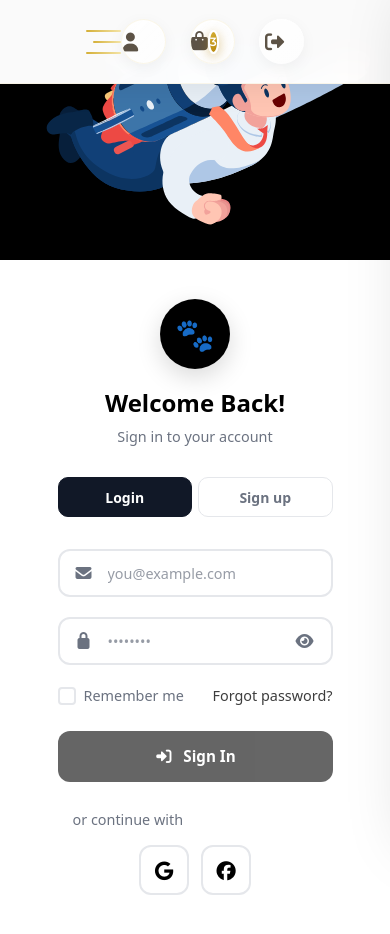
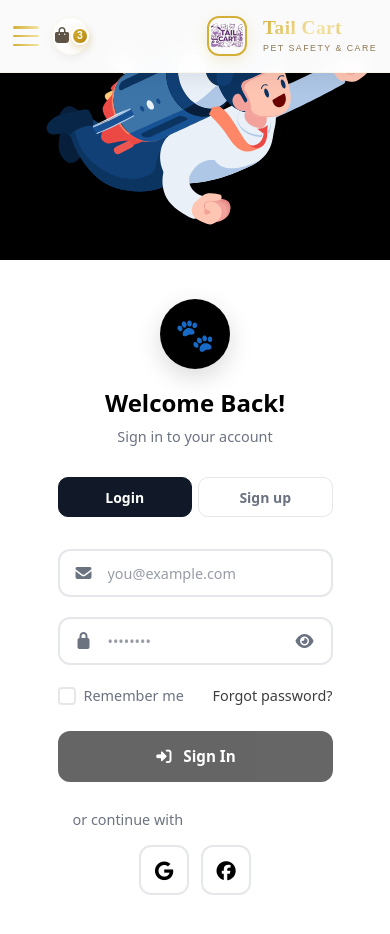
Before and after one commit to Gokulgopan01/Tail-Cart-frontend, an Angular app: page / in a window 390 px wide. Shown: the top 934 px of the page. Built offline with nearby package versions, Linux system fonts and the light colour scheme.

Commit message:
'updated'

```diff
--- a/src/app/home/home.component.html
+++ b/src/app/home/home.component.html
@@ -32,7 +32,7 @@
 
 <!-- Features services Section-------------------------------------------------------------------------------------------------------------------------------- -->
 
-<section class="features-section">
+<section class="features-section fade-in">
   <div class="container">
     <div class="section-header">
       <h2 class="section-title">Pet Services</h2>
@@ -210,7 +210,7 @@
 <!-- detailed section ------------------------------------------------------------------------------------------------------------------------------->
 
 <!-- Detailed Section pet scanning -->
-<section class="detailed-section">
+<section class="detailed-section fade-in">
   <div class="container">
     <div class="detailed-content">
       <!-- Left Side: Content -->
@@ -281,7 +281,7 @@
 <!--Docuemnt upload section--------------------------------------------------------------------------->
 
 <!-- Pet Documents Section -->
-<section class="pet-documents-section">
+<section class="pet-documents-section fade-in">
   <div class="container">
     <div class="documents-content">
       <!-- Left Side: Video -->
--- a/src/app/navbar/navbar.component.css
+++ b/src/app/navbar/navbar.component.css
@@ -1,171 +1,119 @@
-/* ===== ULTRA LUXURY GOLD & WHITE NAVBAR ===== */
+/* ===== LUXURY GOLD & WHITE NAVBAR ===== */
 
 /* Import luxury font */
-@import url('https://fonts.googleapis.com/css2?family=Cormorant+Garamond:wght@300;400;500;600;700&family=Montserrat:wght@300;400;500;600&display=swap');
 
-/* Base Navbar - Ultra Luxury White & Gold */
+/* Base Navbar */
 .navbar {
   position: fixed;
   top: 0;
   left: 0;
   width: 100%;
-  z-index: 9999;
+  z-index: 1000;
   background: rgba(255, 255, 255, 0.98);
-  backdrop-filter: blur(20px) saturate(180%);
-  -webkit-backdrop-filter: blur(20px) saturate(180%);
-  box-shadow: 0 4px 30px rgba(0, 0, 0, 0.08);
+  backdrop-filter: blur(10px);
+  -webkit-backdrop-filter: blur(10px);
+  box-shadow: 0 4px 20px rgba(0, 0, 0, 0.08);
   border-bottom: 1px solid rgba(212, 175, 55, 0.1);
-  transition: all 0.5s cubic-bezier(0.4, 0, 0.2, 1);
-  padding: 1.5rem 0;
+  transition: all 0.4s ease;
+  padding: 1rem 0;
   font-family: 'Montserrat', sans-serif;
 }
 
 .navbar.scrolled {
-  padding: 1rem 0;
+  padding: 0.7rem 0;
   background: rgba(255, 255, 255, 0.99);
-  box-shadow: 0 8px 32px rgba(0, 0, 0, 0.1);
-  border-bottom: 1px solid rgba(212, 175, 55, 0.15);
+  box-shadow: 0 6px 25px rgba(0, 0, 0, 0.1);
 }
 
 .nav-container {
-  max-width: 1600px;
+  display: flex;
+  justify-content: space-between; /* left, center, right alignment */
+  align-items: center;
+  max-width: 1400px;
   margin: 0 auto;
-  padding: 0 3rem;
-  display: flex;
-  justify-content: space-between;
-  align-items: center;
+  padding: 0 2rem;
+  position: relative;
 }
 
-/* Logo Section - Moved to Right Corner */
+/* Logo Section */
 .nav-logo {
   display: flex;
   align-items: center;
-  gap: 1.2rem;
-  order: 3; /* Move to right */
-  transition: all 0.4s ease;
-  padding-left: 2rem;
-  border-left: 1px solid rgba(212, 175, 55, 0.2);
+  gap: 1rem;
+  transition: transform 0.3s ease;
 }
 
 .nav-logo:hover {
-  transform: translateX(-5px);
+  transform: translateY(-2px);
 }
 
 .nav-logo img {
-  height: 60px;
-  width: 60px;
-  border-radius: 50%;
+  height: 50px;
+  width: 50px;
+  border-radius: 12px;
   object-fit: cover;
   border: 2px solid #D4AF37;
   padding: 2px;
-  box-shadow: 0 0 20px rgba(212, 175, 55, 0.3);
-  transition: all 0.5s ease;
-}
-
-.nav-logo:hover img {
-  transform: rotate(-5deg);
-  box-shadow: 0 0 30px rgba(212, 175, 55, 0.5);
+  box-shadow: 0 4px 15px rgba(212, 175, 55, 0.2);
 }
 
 .logo-text h1 {
-  font-size: 2rem;
+  font-size: 1.8rem;
   font-weight: 700;
   font-family: 'Cormorant Garamond', serif;
   background: linear-gradient(135deg, #D4AF37 0%, #F4E4A6 50%, #D4AF37 100%);
   -webkit-background-clip: text;
   background-clip: text;
   color: transparent;
-  letter-spacing: 1px;
+  letter-spacing: 0.5px;
   margin: 0;
-  line-height: 1;
-  text-transform: uppercase;
-  position: relative;
-}
-
-.logo-text h1::after {
-  content: '';
-
-  bottom: -5px;
-  left: 0;
-  width: 100%;
-  height: 1px;
-  background: linear-gradient(90deg, transparent, #D4AF37, transparent);
+  line-height: 1.2;
 }
 
 .logo-text p {
   font-size: 0.75rem;
   color: #8C7853;
-  letter-spacing: 2px;
+  letter-spacing: 1.5px;
   text-transform: uppercase;
-  margin: 5px 0 0 0;
+  margin: 3px 0 0 0;
   font-weight: 500;
-  position: relative;
-  padding-left: 10px;
 }
 
-.logo-text p::before {
-  content: '✦';
-
-  left: 0;
-  top: 50%;
-  transform: translateY(-50%);
-  color: #D4AF37;
-  font-size: 8px;
-}
-
-/* Center Navigation Links - Enhanced Luxury */
+/* Center Navigation Links */
 .nav-links {
+  position: static; /* remove left:50% etc */
+  transform: none;
   display: flex;
-  gap: clamp(2rem, 3vw, 3.2rem);
+  gap: 2.5rem;
   align-items: center;
-  flex: 1;
-  justify-content: center;
+  margin: 0 auto; /* optional: helps center links if logo width is small */
 }
 
 .nav-link {
   position: relative;
   color: #5D5346;
-  font-size: 0.85rem;
+  font-size: 0.9rem;
   font-weight: 500;
-  letter-spacing: 1.5px;
+  letter-spacing: 1px;
   text-decoration: none;
   text-transform: uppercase;
-  padding: 0.8rem 0;
-  transition: all 0.4s ease;
-  font-family: 'Montserrat', sans-serif;
-}
-
-.nav-link::before {
-  content: '✦';
-
-  left: -20px;
-  top: 50%;
-  transform: translateY(-50%) scale(0);
-  color: #D4AF37;
-  font-size: 10px;
-  transition: transform 0.3s ease;
-  opacity: 0;
+  padding: 0.5rem 0;
+  transition: all 0.3s ease;
 }
 
 .nav-link::after {
   content: '';
 
   bottom: 0;
-
-
+  left: 0;
   width: 0;
-  height: 1px;
-  background: linear-gradient(90deg, transparent, #D4AF37, transparent);
-  transition: width 0.4s ease;
+  height: 2px;
+  background: linear-gradient(90deg, #D4AF37 0%, #F4E4A6 100%);
+  transition: width 0.3s ease;
 }
 
 .nav-link:hover {
   color: #D4AF37;
-}
-
-.nav-link:hover::before {
-  transform: translateY(-50%) scale(1);
-  opacity: 1;
 }
 
 .nav-link:hover::after {
@@ -177,35 +125,16 @@
   font-weight: 600;
 }
 
-.nav-link.active::before {
-  content: '✦';
-
-  left: -20px;
-  top: 50%;
-  transform: translateY(-50%) scale(1);
-  color: #D4AF37;
-  font-size: 12px;
-  opacity: 1;
+.nav-link.active::after {
+  width: 100%;
+  background: linear-gradient(90deg, #D4AF37 0%, #F4E4A6 100%);
 }
 
-.nav-link.active::after {
-  content: '';
-
-  bottom: 0;
-
-
-  width: 100%;
-  height: 2px;
-  background: linear-gradient(90deg, #D4AF37, #F4E4A6, #D4AF37);
-  box-shadow: 0 2px 8px rgba(212, 175, 55, 0.3);
-}
-
-/* Left Icons Section - Cart & Profile */
+/* Right Icons Section */
 .nav-icons {
   display: flex;
-  gap: 2rem;
+  gap: 1.5rem;
   align-items: center;
-  order: 1; /* Move to left */
 }
 
 .nav-icon {
@@ -213,142 +142,100 @@
   display: flex;
   align-items: center;
   justify-content: center;
-  width: 50px;
-  height: 50px;
+  width: 45px;
+  height: 45px;
   border-radius: 50%;
   background: linear-gradient(135deg, rgba(255, 255, 255, 0.9), rgba(255, 255, 255, 0.7));
   color: #5D5346;
   text-decoration: none;
-  transition: all 0.4s cubic-bezier(0.68, -0.55, 0.265, 1.55);
-  box-shadow:
-    0 4px 15px rgba(0, 0, 0, 0.05),
-    inset 0 1px 0 rgba(255, 255, 255, 0.8);
+  transition: all 0.3s ease;
+  box-shadow: 0 4px 10px rgba(0, 0, 0, 0.05);
   border: 1px solid rgba(212, 175, 55, 0.1);
 }
 
 .nav-icon:hover {
   background: linear-gradient(135deg, #D4AF37 0%, #F4E4A6 100%);
   color: white;
-  transform: translateY(-5px) rotate(5deg);
-  box-shadow:
-    0 10px 25px rgba(212, 175, 55, 0.3),
-    inset 0 1px 0 rgba(255, 255, 255, 0.3);
-  border-color: rgba(212, 175, 55, 0.3);
+  transform: translateY(-3px);
+  box-shadow: 0 8px 20px rgba(212, 175, 55, 0.25);
 }
 
 .nav-icon i {
-  font-size: 1.2rem;
-  transition: transform 0.3s ease;
+  font-size: 1.1rem;
 }
 
-.nav-icon:hover i {
-  transform: scale(1.1);
-}
-
-/* Cart Icon with Luxury Badge */
+/* Cart Icon with Badge */
 .cart-icon {
   position: relative;
 }
 
 .cart-badge {
 
-  top: -8px;
-  right: -8px;
+  top: -5px;
+  right: -5px;
   background: linear-gradient(135deg, #D4AF37 0%, #B8860B 100%);
   color: white;
-  font-size: 0.75rem;
+  font-size: 0.7rem;
   font-weight: 700;
   border-radius: 50%;
-  width: 24px;
-  height: 24px;
+  width: 20px;
+  height: 20px;
   display: flex;
   align-items: center;
   justify-content: center;
-  box-shadow: 0 3px 10px rgba(184, 134, 11, 0.4);
+  box-shadow: 0 3px 8px rgba(184, 134, 11, 0.3);
   border: 2px solid white;
-  animation: pulse-gold 2s infinite;
 }
 
-@keyframes pulse-gold {
-  0% { box-shadow: 0 3px 10px rgba(184, 134, 11, 0.4); }
-  50% { box-shadow: 0 3px 20px rgba(184, 134, 11, 0.6); }
-  100% { box-shadow: 0 3px 10px rgba(184, 134, 11, 0.4); }
-}
-
-/* Logout Button - Luxury Style */
+/* Logout Button */
 .logout-icon {
   border: none;
   cursor: pointer;
   outline: none;
   font-family: inherit;
-  position: relative;
-  overflow: hidden;
 }
 
-.logout-icon::after {
-  content: '';
+/* ===== MOBILE STYLES ===== */
 
-  top: 50%;
-
-  width: 0;
-  height: 0;
-  border-radius: 50%;
-  background: rgba(212, 175, 55, 0.1);
-  transform: translate(-50%, -50%);
-  transition: width 0.6s, height 0.6s;
-}
-
-.logout-icon:hover::after {
-  width: 100px;
-  height: 100px;
-}
-
-/* Mobile Menu Button - Luxury Style */
+/* Mobile Menu Button */
 .mobile-toggle {
   display: none;
   flex-direction: column;
   justify-content: space-between;
-  width: 35px;
+  width: 30px;
   height: 24px;
   background: transparent;
   border: none;
   cursor: pointer;
   padding: 0;
-  z-index: 10001;
+  z-index: 1001;
   outline: none;
   position: relative;
 }
 
 .mobile-toggle span {
   display: block;
-  height: 2px;
+  height: 3px;
   width: 100%;
   background: linear-gradient(90deg, #D4AF37 0%, #F4E4A6 100%);
-  border-radius: 1px;
-  transition: all 0.4s cubic-bezier(0.68, -0.55, 0.265, 1.55);
+  border-radius: 2px;
+  transition: all 0.3s ease;
   position: relative;
 }
 
-.mobile-toggle span:nth-child(2) {
-  width: 80%;
-  margin-left: auto;
-}
-
-/* Luxury Mobile Menu */
+/* Luxury Mobile Menu - WHITE BACKGROUND */
 .mobile-menu {
   position: fixed;
   top: 0;
   right: -100%;
   width: 85%;
-  max-width: 420px;
+  max-width: 380px;
   height: 100vh;
   background: #FFFFFF; /* SOLID WHITE */
-  backdrop-filter: none;
-  -webkit-backdrop-filter: none;
-  z-index: 9998;
-  padding: 3rem 2.5rem;
-  box-shadow: -20px 0 60px rgba(0, 0, 0, 0.15);
-  transition: right 0.6s cubic-bezier(0.4, 0, 0.2, 1);
+  z-index: 1002;
+  padding: 2rem;
+  box-shadow: -10px 0 40px rgba(0, 0, 0, 0.1);
+  transition: right 0.4s ease;
   overflow-y: auto;
   display: flex;
   flex-direction: column;
@@ -363,40 +250,29 @@
   display: flex;
   justify-content: space-between;
   align-items: center;
-  margin-bottom: 3rem;
-  padding-bottom: 2rem;
+  margin-bottom: 2.5rem;
+  padding-bottom: 1.5rem;
   border-bottom: 1px solid rgba(212, 175, 55, 0.15);
-  position: relative;
-}
-
-.mobile-header::after {
-  content: '';
-
-  bottom: -1px;
-  left: 0;
-  width: 100%;
-  height: 1px;
-  background: linear-gradient(90deg, transparent, #D4AF37, transparent);
 }
 
 .mobile-logo {
   display: flex;
   align-items: center;
-  gap: 1.5rem;
+  gap: 1rem;
 }
 
 .mobile-logo img {
-  height: 60px;
-  width: 60px;
+  height: 50px;
+  width: 50px;
   border-radius: 50%;
   object-fit: cover;
   border: 2px solid #D4AF37;
   padding: 2px;
-  box-shadow: 0 0 25px rgba(212, 175, 55, 0.4);
+  box-shadow: 0 4px 15px rgba(212, 175, 55, 0.3);
 }
 
 .mobile-logo h2 {
-  font-size: 1.8rem;
+  font-size: 1.6rem;
   font-weight: 700;
   font-family: 'Cormorant Garamond', serif;
   background: linear-gradient(135deg, #D4AF37 0%, #F4E4A6 100%);
@@ -404,79 +280,77 @@
   background-clip: text;
   color: transparent;
   margin: 0;
-  letter-spacing: 1px;
+  letter-spacing: 0.5px;
 }
 
 .close-menu {
   background: linear-gradient(135deg, rgba(255, 255, 255, 0.9), rgba(255, 255, 255, 0.7));
   border: 1px solid rgba(212, 175, 55, 0.2);
-  width: 50px;
-  height: 50px;
+  width: 45px;
+  height: 45px;
   border-radius: 50%;
   display: flex;
   align-items: center;
   justify-content: center;
   color: #5D5346;
-  font-size: 1.3rem;
+  font-size: 1.2rem;
   cursor: pointer;
-  transition: all 0.4s ease;
-  box-shadow: 0 4px 15px rgba(0, 0, 0, 0.05);
+  transition: all 0.3s ease;
+  box-shadow: 0 4px 10px rgba(0, 0, 0, 0.05);
 }
 
 .close-menu:hover {
   background: linear-gradient(135deg, #D4AF37 0%, #F4E4A6 100%);
   color: white;
   transform: rotate(90deg);
-  border-color: rgba(212, 175, 55, 0.4);
 }
 
 .mobile-links {
   display: flex;
   flex-direction: column;
-  gap: 1rem;
+  gap: 0.8rem;
   flex: 1;
 }
 
 .mobile-link {
-  padding: 1.2rem 1.5rem;
+  padding: 1rem 1.2rem;
   color: #5D5346;
   text-decoration: none;
   font-weight: 500;
   font-size: 1rem;
-  border-radius: 12px;
-  transition: all 0.4s ease;
+  border-radius: 10px;
+  transition: all 0.3s ease;
   text-transform: uppercase;
-  letter-spacing: 1.5px;
+  letter-spacing: 1px;
   position: relative;
-  overflow: hidden;
-  background: #FDFBF7; /* warm luxury white */
+  background: #FDFBF7; /* Warm white */
   border: 1px solid rgba(212, 175, 55, 0.1);
-  margin-bottom: 0.5rem;
 }
 
-.mobile-link::before {
+/* ACTIVE TAB IN MOBILE MENU - GOLD */
+.mobile-link.active {
+  background: linear-gradient(135deg, rgba(212, 175, 55, 0.15) 0%, rgba(244, 228, 166, 0.1) 100%);
+  color: #B8860B;
+  font-weight: 600;
+  border: 1px solid rgba(212, 175, 55, 0.3);
+  position: relative;
+  padding-left: 2.5rem;
+}
+
+.mobile-link.active::before {
   content: '✦';
 
-  left: 1.5rem;
+  left: 1.2rem;
   top: 50%;
   transform: translateY(-50%);
   color: #D4AF37;
-  font-size: 12px;
-  opacity: 0;
-  transition: all 0.3s ease;
+  font-size: 14px;
 }
 
 .mobile-link:hover {
   background: linear-gradient(90deg, rgba(212, 175, 55, 0.1) 0%, rgba(244, 228, 166, 0.05) 100%);
-  color: #B8860B;
-  padding-left: 3rem;
-  transform: translateX(5px);
-  border-color: rgba(212, 175, 55, 0.2);
-  box-shadow: 0 5px 20px rgba(212, 175, 55, 0.1);
-}
-
-.mobile-link:hover::before {
-  opacity: 1;
+  color: #D4AF37;
+  padding-left: 1.5rem;
 }
 
 .logout-btn {
@@ -488,39 +362,42 @@
   background: linear-gradient(135deg, #D4AF37 0%, #B8860B 100%);
   color: white !important;
   font-weight: 600;
-  box-shadow: 0 5px 20px rgba(212, 175, 55, 0.3);
-  padding: 1.2rem 1.5rem;
-  border-radius: 12px;
-  letter-spacing: 1.5px;
+  box-shadow: 0 5px 15px rgba(212, 175, 55, 0.2);
+  padding: 1rem 1.2rem;
+  border-radius: 10px;
+  letter-spacing: 1px;
   text-transform: uppercase;
-  transition: all 0.4s ease;
-  position: relative;
-  overflow: hidden;
-}
-
-.logout-btn::before {
-  content: '';
-
-  top: 0;
-  left: -100%;
-  width: 100%;
-  height: 100%;
-  background: linear-gradient(90deg, transparent, rgba(255, 255, 255, 0.2), transparent);
-  transition: left 0.6s;
+  transition: all 0.3s ease;
 }
 
 .logout-btn:hover {
-  transform: translateY(-3px);
-  box-shadow: 0 8px 30px rgba(212, 175, 55, 0.4);
+  transform: translateY(-2px);
+  box-shadow: 0 8px 20px rgba(212, 175, 55, 0.3);
 }
 
-.logout-btn:hover::before {
-  left: 100%;
+/* Overlay for mobile menu */
+.mobile-menu::before {
+  content: '';
+  position: fixed;
+  top: 0;
+  left: 0;
+  width: 100vw;
+  height: 100vh;
+  background-color: rgba(0, 0, 0, 0.5);
+  opacity: 0;
+  visibility: hidden;
+  transition: opacity 0.3s ease;
+  z-index: -1;
 }
 
-/* Luxury Scrollbar for Mobile Menu */
+.mobile-menu.active::before {
+  opacity: 1;
+  visibility: visible;
+}
+
+/* Luxury scrollbar for mobile menu */
 .mobile-menu::-webkit-scrollbar {
-  width: 6px;
+  width: 5px;
 }
 
 .mobile-menu::-webkit-scrollbar-track {
@@ -533,205 +410,198 @@
   border-radius: 10px;
 }
 
-/* Overlay for mobile menu - Luxury Style */
-.mobile-menu::before {
-  content: '';
-  position: fixed;
-  top: 0;
-  left: 0;
-  width: 100vw;
-  height: 100vh;
-  background: rgba(0, 0, 0, 0.6);
-  backdrop-filter: blur(5px);
-  -webkit-backdrop-filter: blur(5px);
-  opacity: 0;
-  visibility: hidden;
-  transition: opacity 0.5s ease;
-  z-index: -1;
-}
+/* ===== MOBILE RESPONSIVE STYLES ===== */
 
-.mobile-menu.active::before {
-  opacity: 1;
-  visibility: visible;
-}
-
-/* ===== RESPONSIVE STYLES ===== */
-
-/* Large Desktop */
-@media (min-width: 1600px) {
-  .nav-container {
-    padding: 0 4rem;
+@media (max-width: 1024px) {
+  /* Hide desktop elements */
+  .nav-links {
+    display: none !important;
   }
 
-  .nav-links {
-    gap: 4rem;
+  .nav-icons .nav-icon:not(.cart-icon),
+  .nav-icons .logout-icon {
+    display: none !important;
+  }
+
+  /* Show mobile elements */
+  .mobile-toggle {
+    display: flex !important;
+    order: 1 !important;
+  }
+
+  .nav-icons {
+    display: flex !important;
+    order: 2 !important;
+    margin-left: 1rem !important;
+  }
+
+  .nav-logo {
+    order: 3 !important;
+    margin-left: auto !important;
+  }
+
+  /* Adjust sizes for mobile */
+  .nav-logo img {
+    height: 45px;
+    width: 45px;
+  }
+
+  .logo-text h1 {
+    font-size: 1.5rem;
+  }
+
+  .logo-text p {
+    font-size: 0.65rem;
   }
 }
 
-/* Tablet and smaller */
-@media (max-width: 1200px) {
-  .nav-links {
-    gap: 2.5rem;
+/* STRICT MOBILE ALIGNMENT - MENU & CART ON LEFT, LOGO ON RIGHT */
+@media (max-width: 768px) {
+  .nav-container {
+    padding: 0 1rem !important;
+    display: flex !important;
+    align-items: center !important;
+    justify-content: space-between !important;
+    width: 100% !important;
   }
 
-  .nav-container {
-    padding: 0 2rem;
+  /* LEFT CORNER: Menu button + Cart icon */
+  .mobile-toggle {
+    order: 1 !important;
+    margin-right: 0 !important;
+    margin-left: 0 !important;
+    flex-shrink: 0;
+  }
+
+  .nav-icons {
+    order: 2 !important;
+    margin-left: 1rem !important;
+    margin-right: auto !important;
+    display: flex !important;
+    gap: 1rem !important;
+  }
+
+  /* RIGHT CORNER: Logo */
+  .nav-logo {
+    order: 3 !important;
+    margin-left: auto !important;
+    margin-right: 0 !important;
+  }
+
+  /* Smaller sizes for mobile */
+  .mobile-toggle {
+    width: 28px;
+    height: 22px;
+  }
+
+  .mobile-toggle span {
+    height: 2.5px;
+  }
+
+  .nav-icon {
+    width: 40px;
+    height: 40px;
+  }
+
+  .nav-icon i {
+    font-size: 1rem;
+  }
+
+  .nav-logo img {
+    height: 42px;
+    width: 42px;
   }
 
   .logo-text h1 {
-    font-size: 1.8rem;
+    font-size: 1.3rem;
+  }
+
+  .logo-text p {
+    font-size: 0.6rem;
+  }
+
+  .cart-badge {
+    width: 18px;
+    height: 18px;
+    font-size: 0.65rem;
   }
 }
 
-/* Mobile - Hide center links, show mobile menu */
-@media (max-width: 1024px) {
-  .nav-links {
-    display: none;
+/* Extra small mobile */
+@media (max-width: 480px) {
+  .nav-container {
+    padding: 0 0.8rem !important;
+  }
+
+  /* Even more compact */
+  .mobile-toggle {
+    width: 26px;
+    height: 20px;
   }
 
   .nav-icons {
-    order: 2;
-    margin-left: auto;
+    gap: 0.8rem !important;
+    margin-left: 0.8rem !important;
   }
 
-  .nav-logo {
-    order: 3;
-    border-left: none;
-    padding-left: 0;
-  }
-
-  .mobile-toggle {
-    display: flex;
-    order: 1;
-  }
-
-  .nav-container {
-    padding: 0 1.5rem;
-  }
-
-  .navbar {
-    padding: 1.2rem 0;
-  }
-
-  .navbar.scrolled {
-    padding: 0.8rem 0;
+  .nav-icon {
+    width: 38px;
+    height: 38px;
   }
 
   .nav-logo img {
-    height: 50px;
-    width: 50px;
+    height: 40px;
+    width: 40px;
   }
 
   .logo-text h1 {
-    font-size: 1.6rem;
-  }
-}
-
-/* Small Mobile */
-@media (max-width: 480px) {
-  .mobile-menu {
-    width: 90%;
-    padding: 2rem 1.5rem;
+    font-size: 1.2rem;
   }
 
-  .nav-logo {
+  .logo-text p {
+    font-size: 0.55rem;
+  }
+
+  /* Option: Hide logo text on very small screens */
+  /*
+  .logo-text p {
     display: none;
   }
-
-  .nav-icons {
-    gap: 1.5rem;
-  }
-
-  .nav-icon {
-    width: 45px;
-    height: 45px;
-  }
-
-  .nav-container {
-    padding: 0 1rem;
-  }
-
-  .mobile-logo img {
-    height: 50px;
-    width: 50px;
-  }
-
-  .mobile-logo h2 {
-    font-size: 1.5rem;
-  }
+  */
 }
 
 /* Mobile toggle animation */
 .mobile-toggle.active span:nth-child(1) {
-  transform: rotate(45deg) translate(8px, 8px);
-  background: linear-gradient(90deg, #D4AF37 0%, #F4E4A6 100%);
+  transform: rotate(45deg) translate(6px, 6px);
 }
 
 .mobile-toggle.active span:nth-child(2) {
   opacity: 0;
-  transform: translateX(-20px);
 }
 
 .mobile-toggle.active span:nth-child(3) {
-  transform: rotate(-45deg) translate(8px, -8px);
-  background: linear-gradient(90deg, #D4AF37 0%, #F4E4A6 100%);
+  transform: rotate(-45deg) translate(6px, -6px);
 }
 
-/* Luxury entrance animation */
-@keyframes luxuryEntrance {
-  0% {
+/* Add smooth scroll behavior */
+html {
+  scroll-behavior: smooth;
+}
+
+/* Add subtle animation to navbar on page load */
+@keyframes slideDown {
+  from {
     transform: translateY(-100%);
     opacity: 0;
   }
-  50% {
-    transform: translateY(10%);
-    opacity: 0.5;
-  }
-  100% {
+  to {
     transform: translateY(0);
     opacity: 1;
   }
 }
 
 .navbar {
-  animation: luxuryEntrance 0.8s cubic-bezier(0.4, 0, 0.2, 1);
-}
-
-/* Gold shimmer effect on hover */
-.nav-link, .nav-icon, .mobile-link {
-  position: relative;
-  overflow: hidden;
-}
-
-.nav-link::after, .nav-icon::after {
-  content: '';
-
-  top: -50%;
-  left: -50%;
-  width: 200%;
-  height: 200%;
-  background: linear-gradient(
-    45deg,
-    transparent 30%,
-    rgba(212, 175, 55, 0.1) 50%,
-    transparent 70%
-  );
-  transform: rotate(45deg);
-  transition: transform 0.6s;
-  opacity: 0;
-}
-
-.nav-link:hover::after, .nav-icon:hover::after {
-  transform: rotate(45deg) translate(10%, 10%);
-  opacity: 1;
-}
-
-/* Luxury separator dots between nav links */
-.nav-links::before,
-.nav-links::after {
-  content: '·';
-  color: rgba(212, 175, 55, 0.3);
-  font-size: 1.5rem;
+  animation: slideDown 0.5s ease-out;
 }
 
 /* Fix for Bootstrap conflicts */
```
Also changed, not shown: src/app/home/home.component.css (+7 -5 lines).
